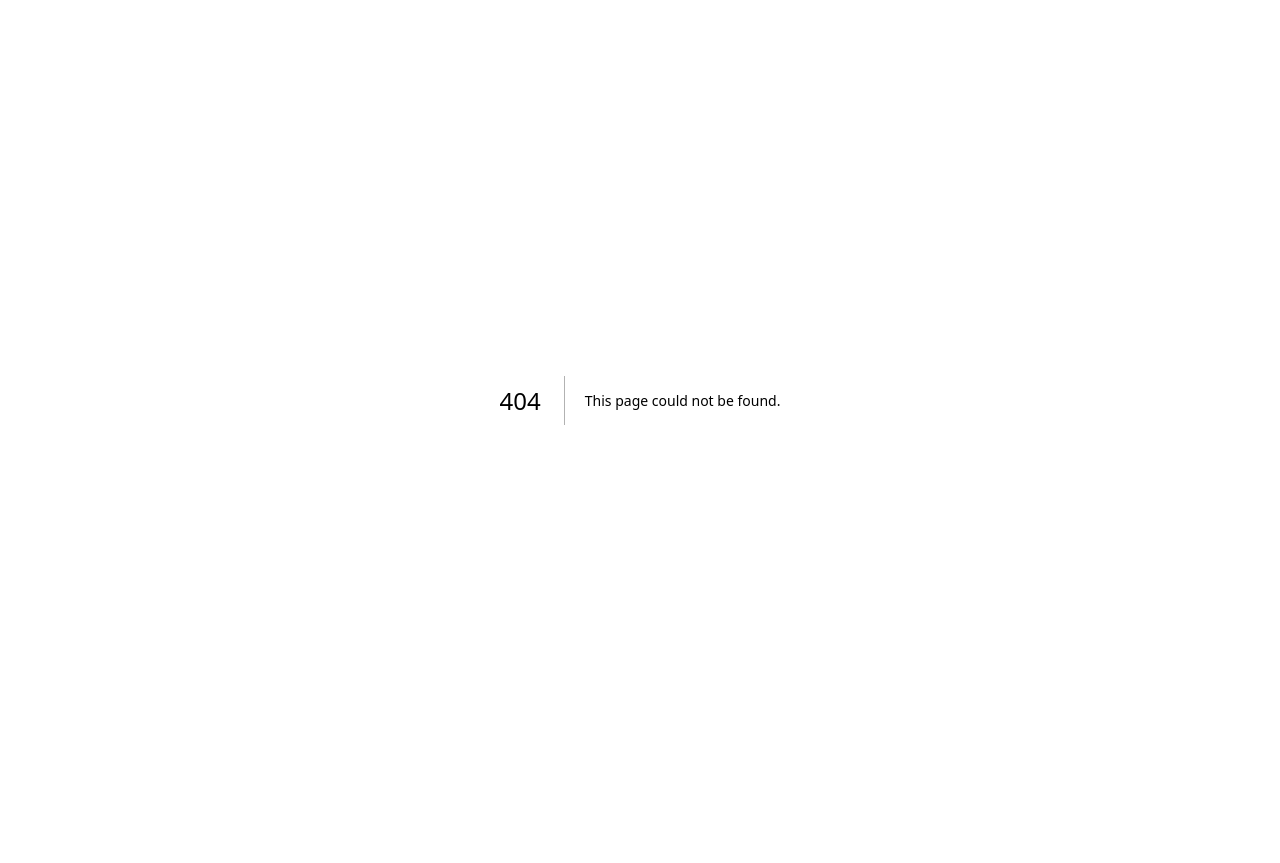
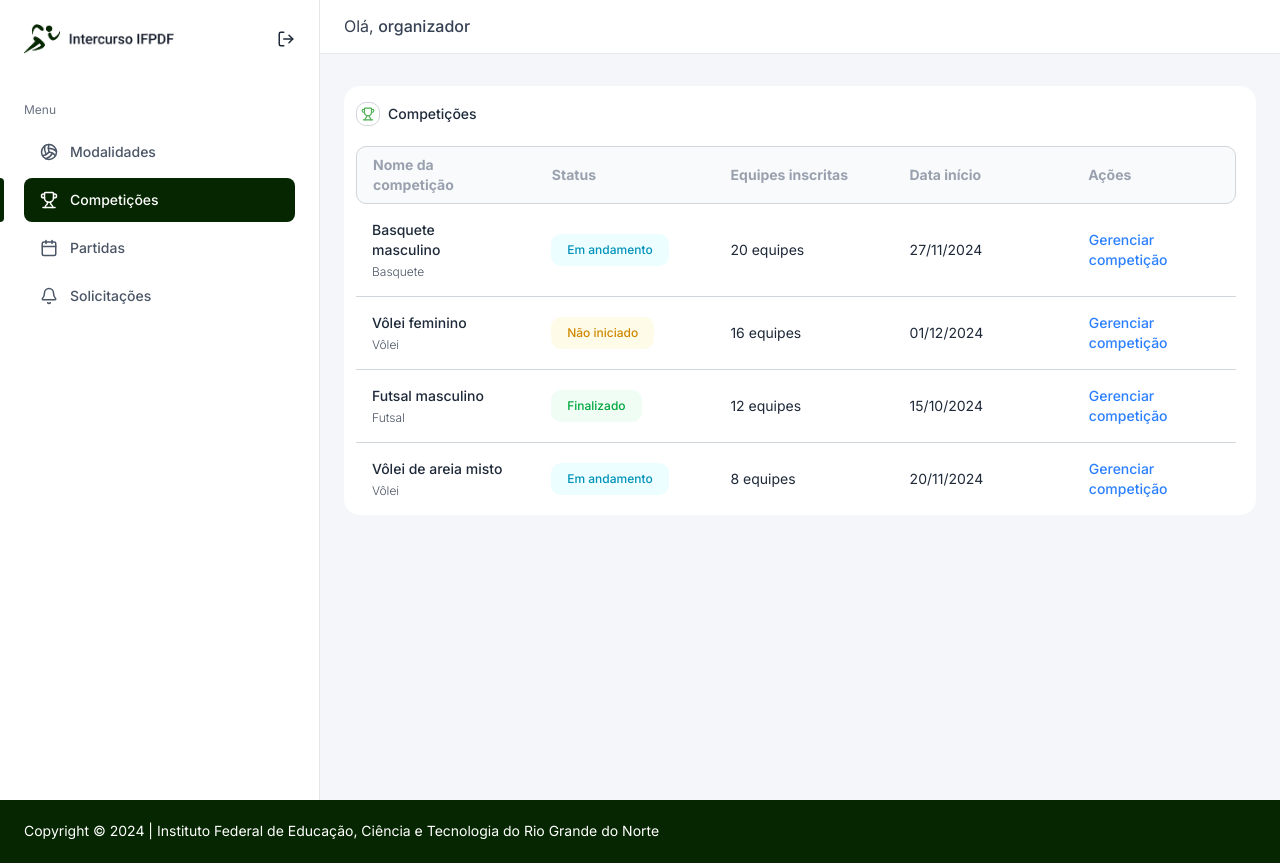
Before and after one commit to ifsports/frontend-ifsports, a Next.js app: page /organizador/competicoes in a window 1280 px wide. Before the commit this address had no page. Before the commit the page ends 800 px from the top, so only its background shows below. Built offline with nearby package versions, Linux system fonts and the light colour scheme.

Commit message:
feat: add OrganizerCompetitionsPage component for managing competitions with status and date formatting

```diff
--- /dev/null
+++ b/src/app/(organizer)/organizador/competicoes/page.tsx
@@ -0,0 +1,184 @@
+'use client'
+
+import React, { useState } from 'react';
+import { Trophy } from 'lucide-react';
+
+interface Competition {
+  id: string;
+  name: string;
+  modality: Modality;
+  status: 'not-started' | 'in-progress' | 'finished';
+  start_date: string | null;
+  end_date: string | null;
+  system: 'league' | 'groups_elimination' | 'elimination';
+  image: string;
+  min_members_per_team: number;
+  teams_per_group: number | null;
+  teams_qualified_per_group: number | null;
+  teamsCount: number;
+}
+
+interface Modality {
+  id: string;
+  name: string;
+  campus: string;
+}
+
+export default function OrganizerCompetitionsPage() {
+  const [competitions] = useState<Competition[]>([
+    {
+      id: '1',
+      name: 'Basquete masculino',
+      modality: { id: '1', name: 'Basquete', campus: 'Campus Central' },
+      status: 'in-progress',
+      start_date: '2024-11-27',
+      end_date: '2024-12-15',
+      system: 'groups_elimination',
+      image: '/images/basquete-masculino.jpg',
+      min_members_per_team: 8,
+      teams_per_group: 4,
+      teams_qualified_per_group: 2,
+      teamsCount: 20
+    },
+    {
+      id: '2',
+      name: 'Vôlei feminino',
+      modality: { id: '2', name: 'Vôlei', campus: 'Campus Central' },
+      status: 'not-started',
+      start_date: '2024-12-01',
+      end_date: '2024-12-20',
+      system: 'league',
+      image: '/images/volei-feminino.jpg',
+      min_members_per_team: 6,
+      teams_per_group: null,
+      teams_qualified_per_group: null,
+      teamsCount: 16
+    },
+    {
+      id: '3',
+      name: 'Futsal masculino',
+      modality: { id: '3', name: 'Futsal', campus: 'Campus Central' },
+      status: 'finished',
+      start_date: '2024-10-15',
+      end_date: '2024-11-15',
+      system: 'elimination',
+      image: '/images/futsal-masculino.jpg',
+      min_members_per_team: 10,
+      teams_per_group: null,
+      teams_qualified_per_group: null,
+      teamsCount: 12
+    },
+    {
+      id: '4',
+      name: 'Vôlei de areia misto',
+      modality: { id: '2', name: 'Vôlei', campus: 'Campus Central' },
+      status: 'in-progress',
+      start_date: '2024-11-20',
+      end_date: '2024-12-10',
+      system: 'elimination',
+      image: '/images/volei-areia-misto.jpg',
+      min_members_per_team: 4,
+      teams_per_group: null,
+      teams_qualified_per_group: null,
+      teamsCount: 8
+    }
+  ]);
+
+  const formatDate = (dateString: string | null) => {
+    if (!dateString) return 'Não definido';
+    const date = new Date(dateString);
+    return date.toLocaleDateString('pt-BR');
+  };
+
+  const getStatusText = (status: Competition['status']) => {
+    switch (status) {
+      case 'not-started':
+        return 'Não iniciado';
+      case 'in-progress':
+        return 'Em andamento';
+      case 'finished':
+        return 'Finalizado';
+      default:
+        return status;
+    }
+  };
+
+  const getStatusColor = (status: Competition['status']) => {
+    switch (status) {
+      case 'not-started':
+        return 'text-yellow-600 bg-yellow-50';
+      case 'in-progress':
+        return 'text-cyan-600 bg-cyan-50';
+      case 'finished':
+        return 'text-green-600 bg-green-50';
+      default:
+        return 'text-gray-600 bg-gray-50';
+    }
+  };
+
+  return (
+    <div className="w-full">
+      <div className="pt-4 pr-5 pb-0 pl-3 rounded-2xl bg-white">
+
+        <div className="flex items-center gap-2 mb-5">
+          <div className="h-6 w-6 border border-gray-300 rounded-lg flex justify-center items-center">
+            <Trophy size={14} className='text-[#4CAF50]' />
+          </div>
+          <span className="text-sm font-medium">Competições</span>
+        </div>
+
+        <div className="overflow-x-auto">
+          <table className="w-full text-sm min-w-[47rem] md:min-w-full">
+            <thead>
+              <tr className="grid grid-cols-5 gap-12 items-center px-4 py-2 bg-gray-50 text-gray-400 border border-gray-300 rounded-lg">
+                <th className="text-left">Nome da competição</th>
+                <th className="text-left">Status</th>
+                <th className="text-left">Equipes inscritas</th>
+                <th className="text-left">Data início</th>
+                <th className="text-left">Ações</th>
+              </tr>
+            </thead>
+            <tbody className="mt-5">
+              {competitions.map((competition, index) => (
+                <tr
+                  key={competition.id}
+                  className={`grid grid-cols-5 gap-12 px-4 py-4 text-gray-800 ${
+                    index !== competitions.length - 1 ? 'border-b border-gray-300' : ''
+                  }`}
+                >
+                  <td className="flex flex-col justify-start items-start gap-1">
+                    <span className="font-medium text-sm">{competition.name}</span>
+                    <span className="font-light text-xs text-gray-600">{competition.modality.name}</span>
+                  </td>
+
+                  <td className="flex items-center">
+                    <span className={`px-4 py-2 rounded-lg font-medium text-xs ${getStatusColor(competition.status)}`}>
+                      {getStatusText(competition.status)}
+                    </span>
+                  </td>
+
+                  <td className="flex items-center">
+                    {competition.teamsCount} equipes
+                  </td>
+
+                  <td className="flex items-center">
+                    {formatDate(competition.start_date)}
+                  </td>
+
+                  <td className="flex items-center">
+                    <a
+                      href={`/competicoes/${competition.id}`}
+                      className="text-blue-500 font-medium text-sm no-underline hover:text-blue-600 transition-colors"
+                    >
+                      Gerenciar competição
+                    </a>
+                  </td>
+                </tr>
+              ))}
+            </tbody>
+          </table>
+        </div>
+      </div>
+    </div>
+  );
+}
```
